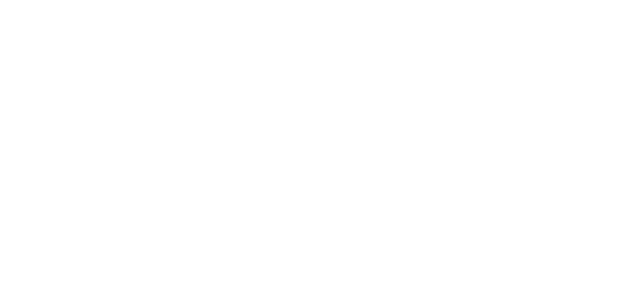
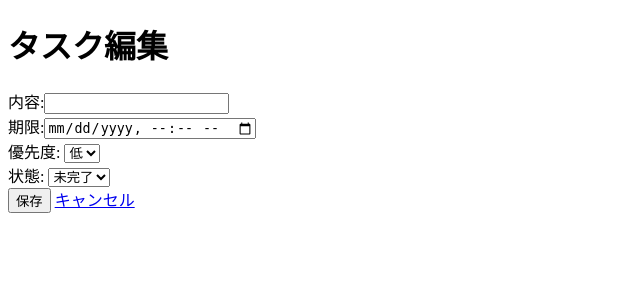
Before and after one commit to 1117wata/todo_enhanced, a PHP site: page /task_edit.php in a window 1280 px wide. Before the commit the part shown is empty. Shown: the top 300 px of the page, without its empty margins (0-640 px from the left). Run offline with PHP 8.4, Linux system fonts and the light colour scheme.

Commit message:
login.php完成 task_edit見た目

```diff
--- a/task_edit.php
+++ b/task_edit.php
@@ -0,0 +1,26 @@
+<!DOCTYPE html>
+<html lang="en">
+<head>
+    <meta charset="UTF-8">
+    <meta name="viewport" content="width=device-width, initial-scale=1.0">
+    <title>タスク編集</title>
+</head>
+<body>
+    <h1>タスク編集</h1>
+    内容:<input type="text" name="content"><br>
+    期限:<input type="datetime-local" name="duedate"><br>
+    優先度:
+    <select name="priority">
+        <option value="low">低</option>
+        <option value="medium">中</option>
+        <option value="high">高</option>
+    </select><br>
+    状態:
+    <select name="priority">
+        <option value="incomplete">未完了</option>
+        <option value="complete">完了</option>
+    </select><br>
+    <input type="submit" value="保存">
+    <a href="index.php">キャンセル</a>
+</body>
+</html>
```
Also changed, not shown: login.php (+4 -4 lines).
